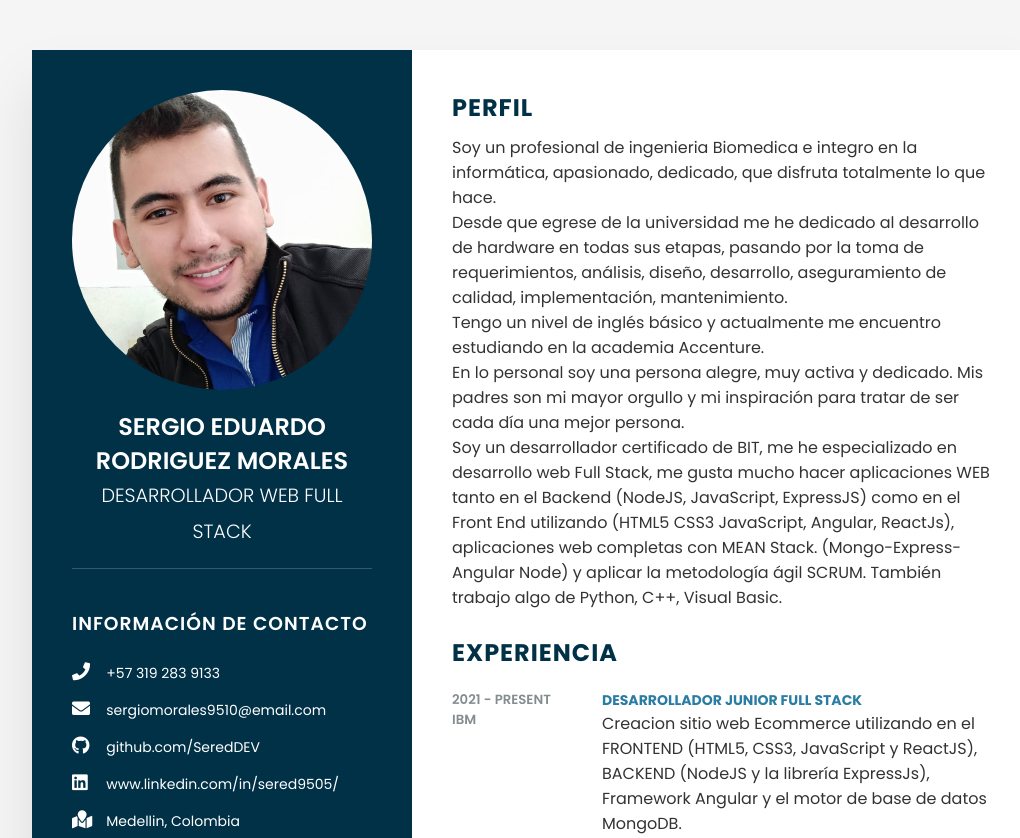
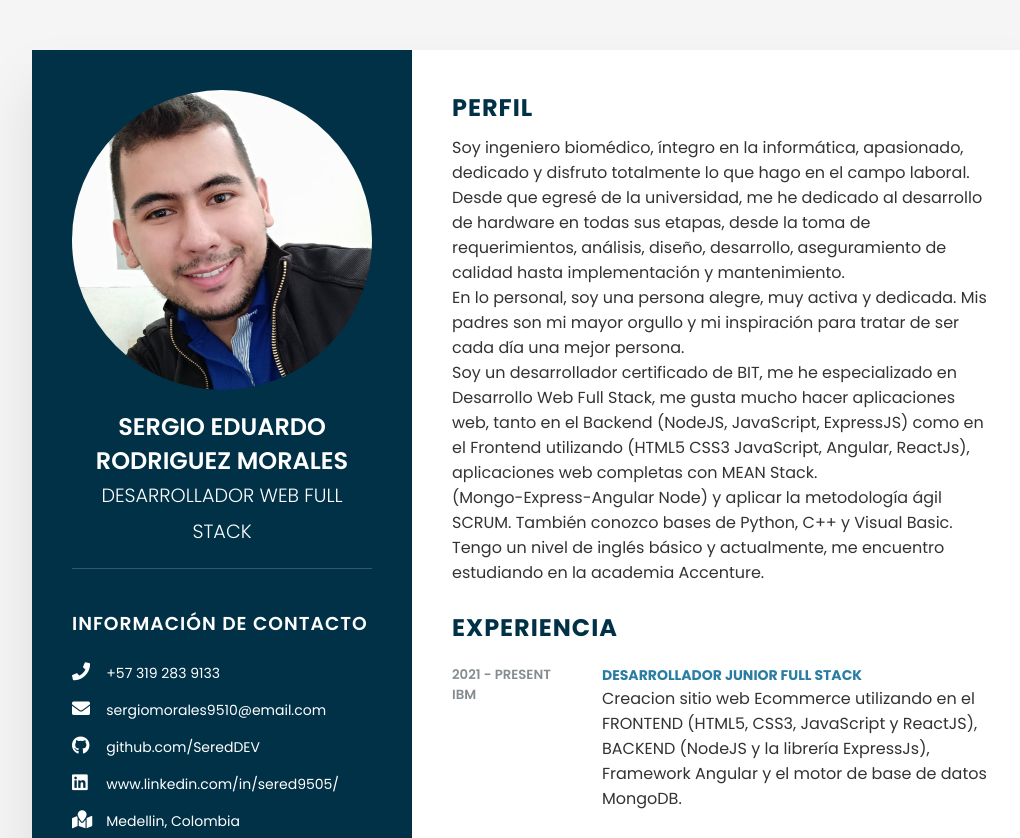
Before and after one commit to SeredDEV/sered-9510, a PHP site: page /CV/indexcv.html in a window 1280 px wide. Shown: the top 838 px of the page, without its empty margins (108-1128 px from the left). Run offline with PHP 8.4, Linux system fonts and the light colour scheme.

Commit message:
Actualizacion del perfil
Actualizacion del perfil

```diff
--- a/CSS/style.css
+++ b/CSS/style.css
@@ -88,7 +88,7 @@ header .navbar{
 
 header .navbar a{
     padding:1.5rem;
-    font-size: 4rem;
+    font-size: 1.8rem;
     color:#222;
 }
 
--- a/CV/indexcv.html
+++ b/CV/indexcv.html
@@ -94,23 +94,15 @@
 			<div class="about">
 				<h2 class="title2">Perfil</h2>
 				<p>
-					Soy un profesional de ingenieria Biomedica e integro en la informática, apasionado, dedicado, que
-					disfruta totalmente lo que hace.
+					Soy ingeniero biomédico, íntegro en la informática, apasionado, dedicado y disfruto totalmente lo que hago en el campo laboral.
 					<br>
-					Desde que egrese de la universidad me he dedicado al desarrollo de hardware en todas sus etapas,
-					pasando por la toma de requerimientos, análisis, diseño, desarrollo, aseguramiento de calidad,
-					implementación, mantenimiento.
+					Desde que egresé de la universidad, me he dedicado al desarrollo de hardware en todas sus etapas, desde la toma de requerimientos, análisis, diseño, desarrollo, aseguramiento de calidad hasta implementación y mantenimiento.
 					<br>
-					Tengo un nivel de inglés básico y actualmente me encuentro estudiando en la academia Accenture.
+					En lo personal, soy una persona alegre, muy activa y dedicada. Mis padres son mi mayor orgullo y mi inspiración para tratar de ser cada día una mejor persona.
 					<br>
-					En lo personal soy una persona alegre, muy activa y dedicado. Mis padres son mi mayor orgullo y mi
-					inspiración para tratar de ser cada día una mejor persona.
+					Soy un desarrollador certificado de BIT, me he especializado en Desarrollo Web Full Stack, me gusta mucho hacer aplicaciones web, tanto en el Backend (NodeJS, JavaScript, ExpressJS) como en el Frontend utilizando (HTML5 CSS3 JavaScript, Angular, ReactJs), aplicaciones web completas con MEAN Stack.
 					<br>
-					Soy un desarrollador certificado de BIT, me he especializado en desarrollo web Full Stack, me gusta
-					mucho hacer aplicaciones WEB tanto en el Backend (NodeJS, JavaScript, ExpressJS) como en el Front
-					End utilizando (HTML5 CSS3 JavaScript, Angular, ReactJs), aplicaciones web completas con MEAN Stack.
-					(Mongo-Express-Angular Node) y aplicar la metodología ágil SCRUM. También trabajo algo de Python,
-					C++, Visual Basic.
+					(Mongo-Express-Angular Node) y aplicar la metodología ágil SCRUM. También conozco bases de Python, C++ y Visual Basic. Tengo un nivel de inglés básico y actualmente, me encuentro estudiando en la academia Accenture.
 				</p>
 			</div>
 			<div class="about">
--- a/style.css
+++ b/style.css
@@ -88,7 +88,7 @@ header .navbar{
 
 header .navbar a{
     padding:1.5rem;
-    font-size: 3rem;
+    font-size: 1.8rem;
     color:#222;
 }
 
```
